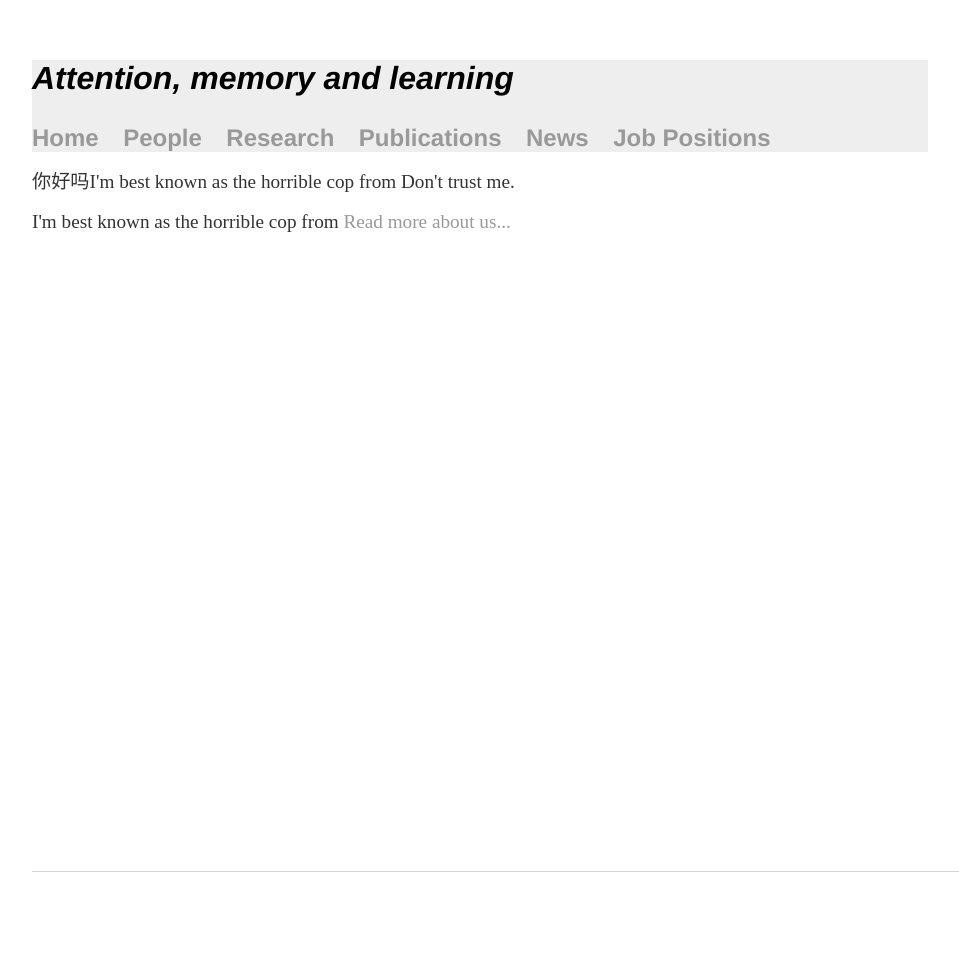
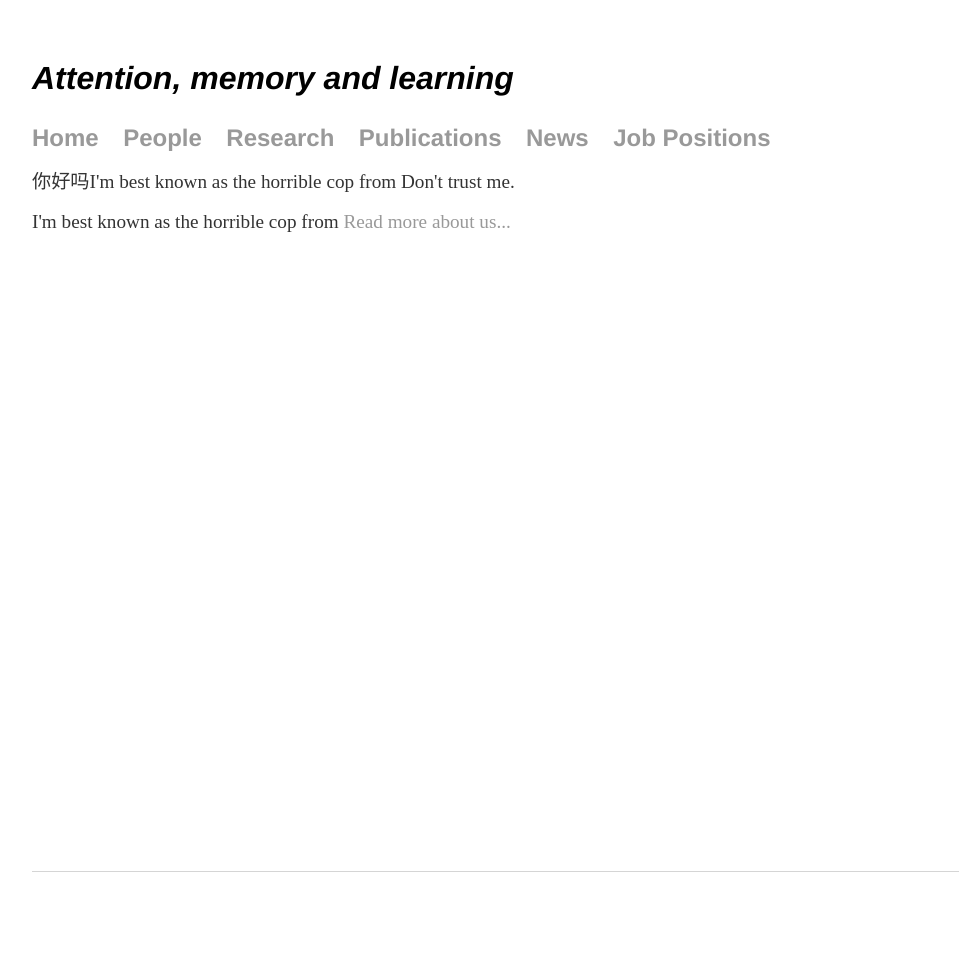
Before and after one commit to wangbenchi/wangbenchi.github.io, a Jekyll site: the page built from index.html, in a window 1280 px wide. Shown: the whole page, without its empty margins (160-1119 px from the left). Built offline with Jekyll 4.4.1, drawn with Linux system fonts in a browser that asks for light colours.

Commit message:
Update default.html

```diff
--- a/_layouts/default.html
+++ b/_layouts/default.html
@@ -7,7 +7,7 @@
 		<link rel="stylesheet" type="text/css" href="/css/main.css">
 	</head>
 	<body>
-		<nav style = "background-color:#EEEEEE">
+		<nav>
 			<h1><i>Attention, memory and learning</i></h1>
     		<ul>
         		<li><a href="/">Home</a></li>
```
